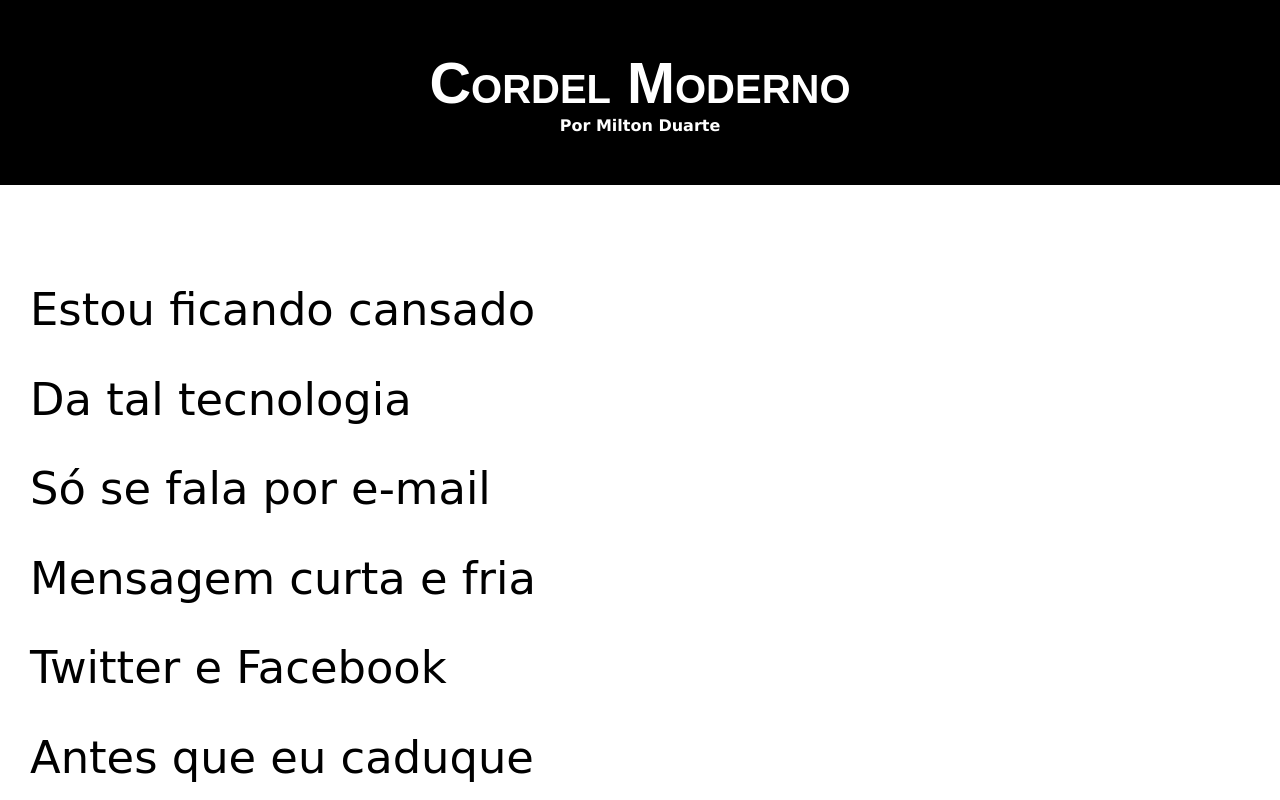
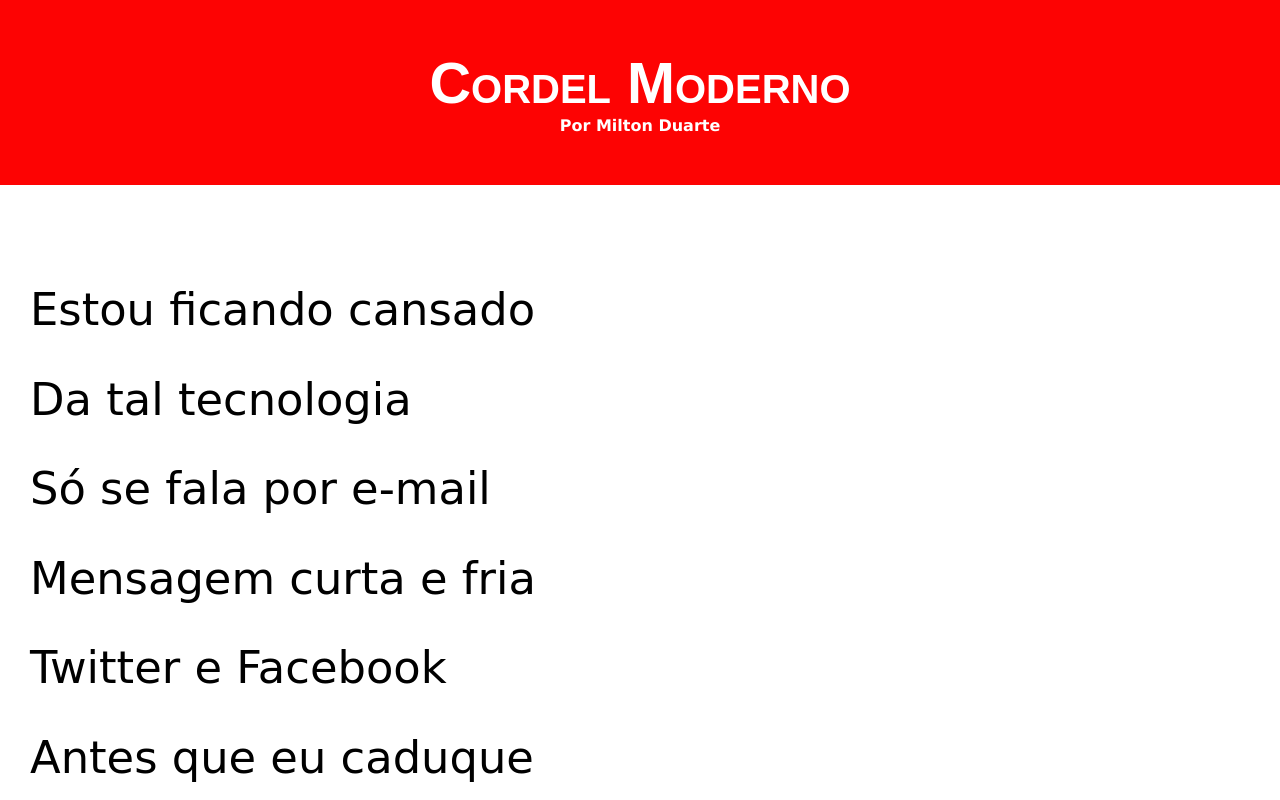
Before and after one commit to Felipemspc/Projeto-Cordel, a plain HTML site: page index.html in a window 1280 px wide. Shown: the top 800 px of the page. Drawn offline with Linux system fonts and the light colour scheme.

Commit message:
Update projetocordel.css

```diff
--- a/projetocordel.css
+++ b/projetocordel.css
@@ -24,7 +24,7 @@ html,body {
 }
 
 header {
-  background-color: black;
+  background-color: rgb(253, 3, 3);
   color: white;
   text-align: center;
 
```
